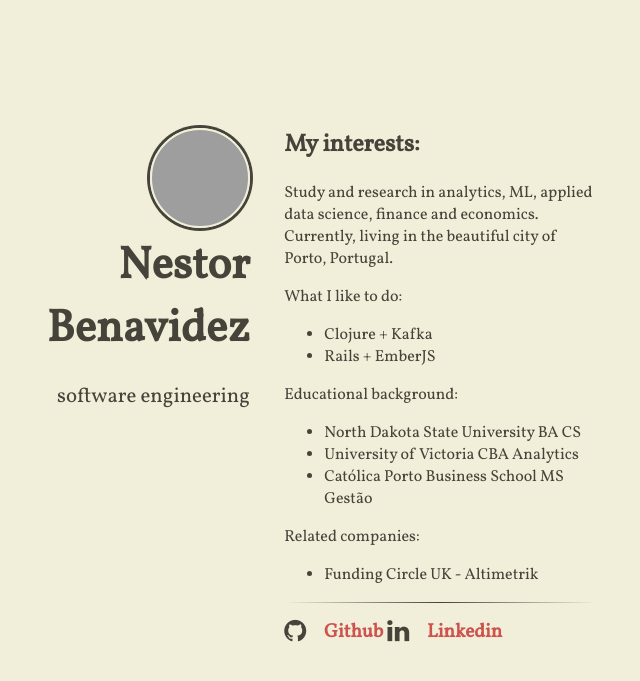
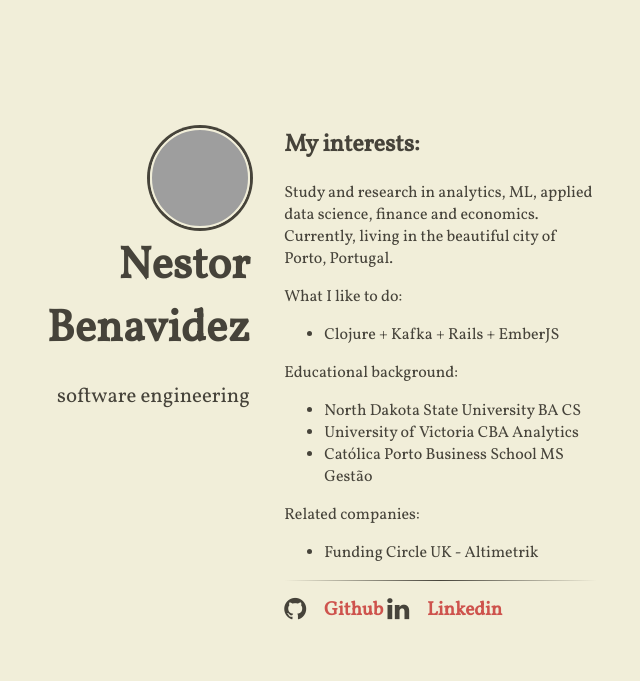
Before and after one commit to nestorbenavidez/shortkingstories.github.io, a Jekyll site: the page built from index.html, in a window 1280 px wide, cut to the strip 0-681 px from the top of the page. Shown: the whole strip, without its empty margins (383-1023 px from the left). Built offline with Jekyll 4.4.1, drawn with Linux system fonts in a browser that asks for light colours; nearby versions of some CDN libraries; grey boxes are pictures that could not be loaded.

```diff
--- a/_includes/content.html
+++ b/_includes/content.html
@@ -4,8 +4,7 @@
 
 <p>What I like to do:</p>
 <ul>
-  <li>Clojure + Kafka</li>
-  <li>Rails + EmberJS</li>
+  <li>Clojure + Kafka + Rails + EmberJS</li>
 </ul>
 
 <p>Educational background:</p>
```
